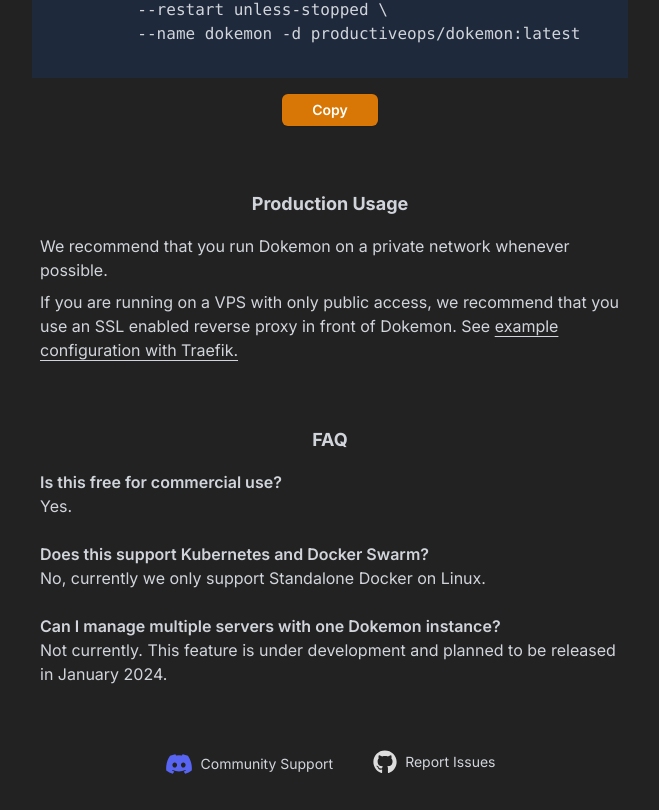
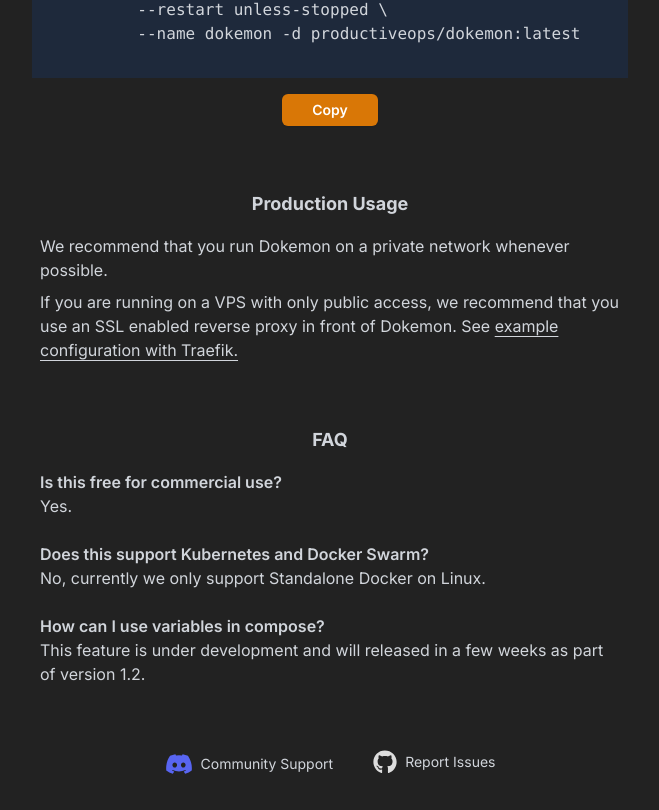
Before and after one commit to javastraat/dokemon-site, a Next.js app: page / in a window 1280 px wide. Shown: the part 1015-1825 px from the top of the page, without its empty margins (310-969 px from the left). Built offline with nearby package versions, Linux system fonts and the light colour scheme.

Commit message:
Update FAQ

```diff
--- a/src/app/page.tsx
+++ b/src/app/page.tsx
@@ -99,11 +99,11 @@
             </li>
             <li>
               <h4 className="font-semibold">
-                Can I manage multiple servers with one Dokemon instance?
+                How can I use variables in compose?
               </h4>
               <p>
-                Not currently. This feature is under development and planned to
-                be released in January 2024.
+                This feature is under development and will released in a few
+                weeks as part of version 1.2.
               </p>
             </li>
           </ul>
```
